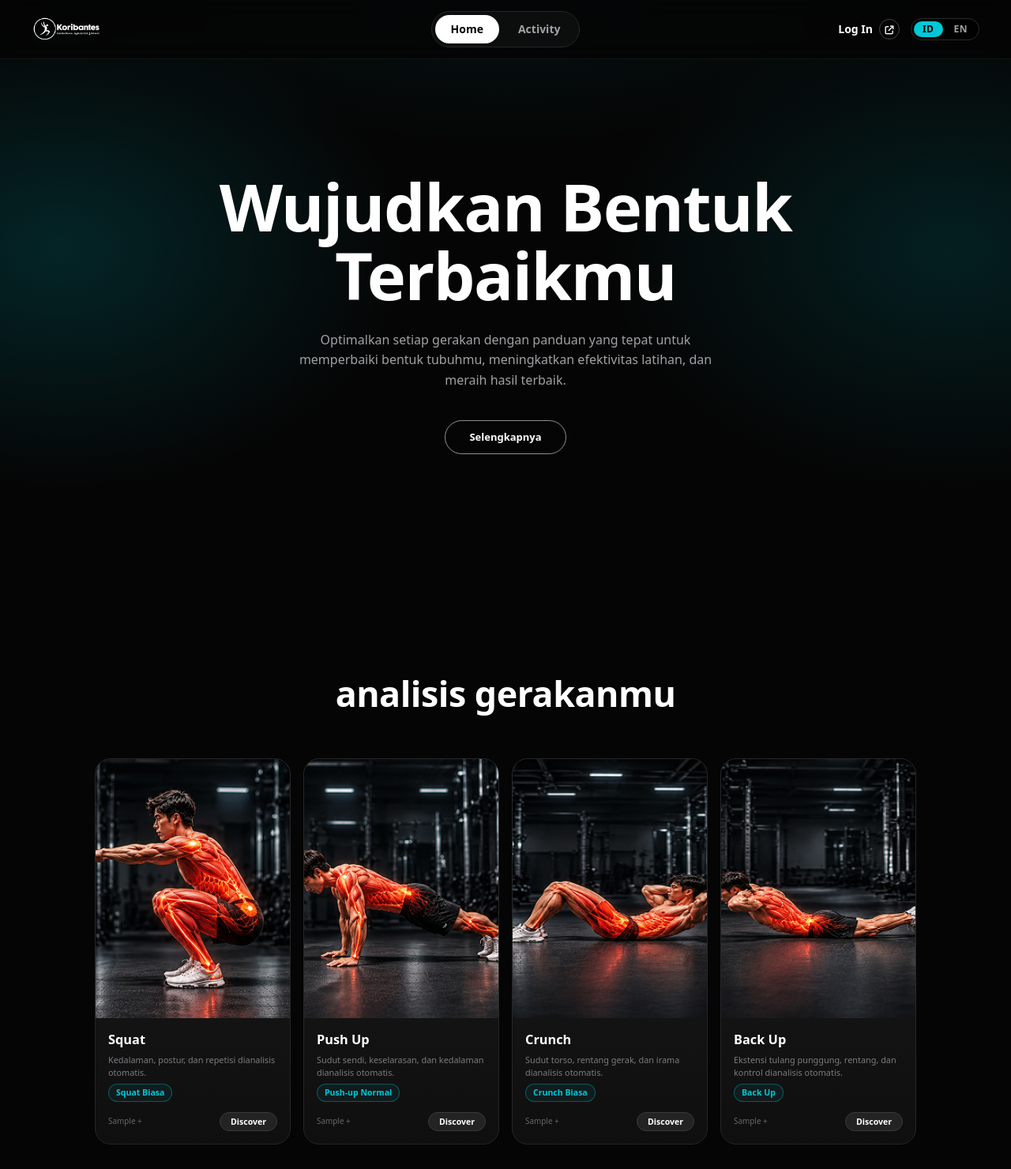
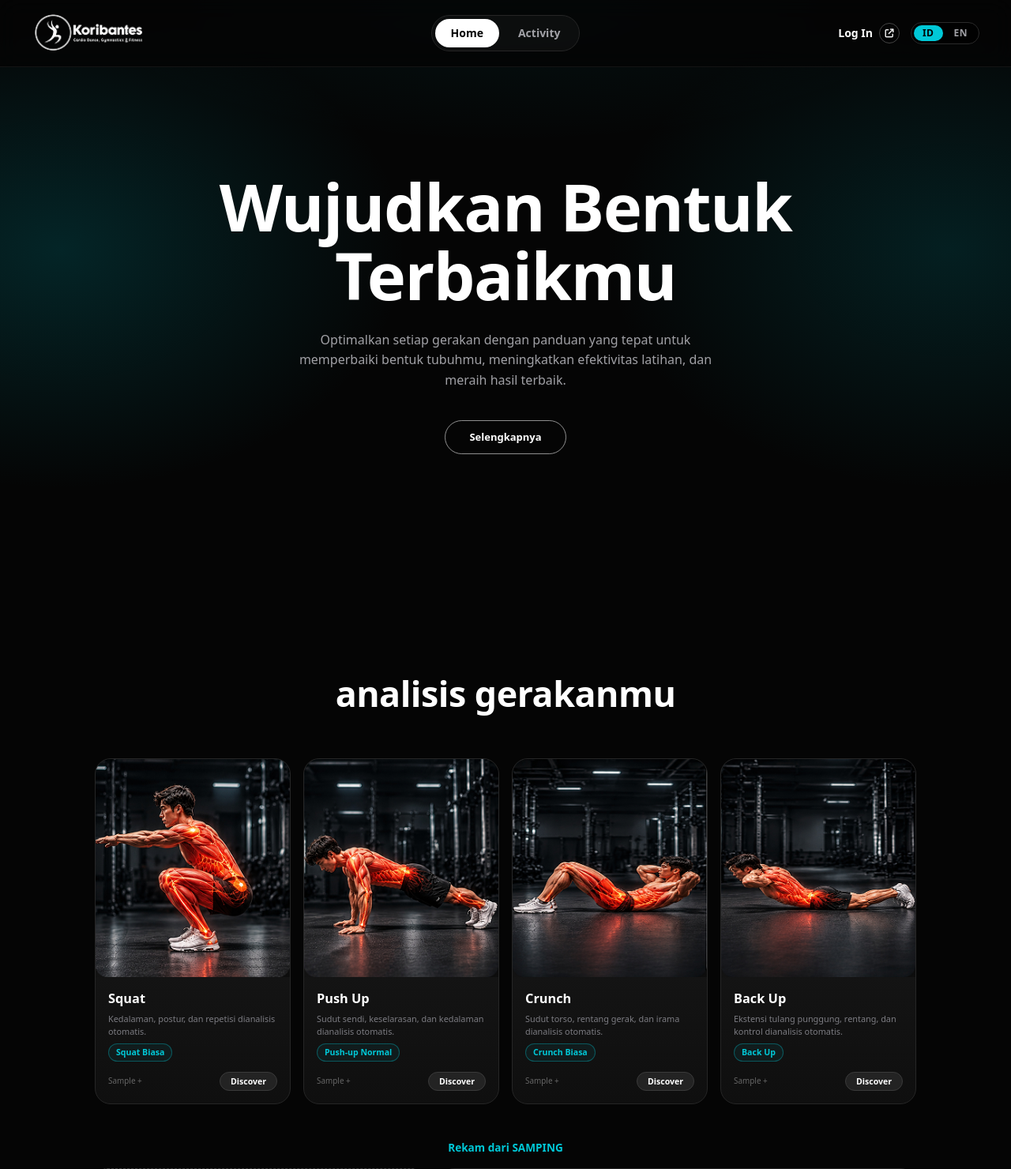
Before and after one commit to JasonSlav/cv-gymcatch, a Flask app: page / in a window 1280 px wide. Shown: the top 1480 px of the page at 79% size. Run offline with Flask 3, Linux system fonts and the light colour scheme.

Commit message:
fix: perbesar logo header (56px) dan center gambar kartu tanpa ikon fallback

```diff
--- a/templates/history.html
+++ b/templates/history.html
@@ -74,7 +74,9 @@
 
         .logo-text { font-weight: 800; font-size: 18px; letter-spacing: 0.3px; line-height: 1; }
 
-        .logo-img { height: 34px; width: auto; display: block; }
+        .logo-img { height: 56px; width: auto; display: block; }
+
+        .footer-logo .logo-img { height: 42px; }
 
         .nav-center {
             display: flex;
@@ -716,7 +718,7 @@
             nav { padding: 12px 14px; gap: 8px; }
             .logo-text { font-size: 15px; }
             .logo-mark { width: 26px; height: 26px; font-size: 12px; }
-            .logo-img { height: 26px; }
+            .logo-img { height: 36px; }
             .nav-pill { padding: 6px 13px; font-size: 12px; }
             .nav-right { gap: 8px; }
             .nav-user-name { display: none; }
--- a/templates/index.html
+++ b/templates/index.html
@@ -98,10 +98,12 @@
         }
 
         .logo-img {
-            height: 34px;
+            height: 56px;
             width: auto;
             display: block;
         }
+
+        .footer-logo .logo-img { height: 42px; }
 
         .nav-center {
             display: flex;
@@ -303,26 +305,18 @@
 
         .movement-media {
             position: relative;
-            aspect-ratio: 3 / 4;
-            display: flex;
-            align-items: center;
-            justify-content: center;
+            display: block;
+            min-height: 240px;
             background:
                 radial-gradient(circle at 50% 34%, rgba(0, 200, 215, 0.16), transparent 66%),
                 linear-gradient(160deg, #242424, #0d0d0d);
         }
 
-        .movement-fallback {
-            font-size: 54px;
-            color: rgba(255, 255, 255, 0.26);
-        }
-
         .movement-img {
-            position: absolute;
-            inset: 0;
+            display: block;
             width: 100%;
-            height: 100%;
-            object-fit: cover;
+            height: auto;
+            margin: 0 auto;
         }
 
         .movement-body {
@@ -834,7 +828,7 @@
             }
             .logo-text { font-size: 15px; }
             .logo-mark { width: 26px; height: 26px; font-size: 12px; }
-            .logo-img { height: 26px; }
+            .logo-img { height: 36px; }
             .nav-pill { padding: 6px 13px; font-size: 12px; }
             .nav-right { gap: 8px; }
             .nav-user-name { display: none; }
@@ -929,7 +923,6 @@
         <div class="movement-cards">
             <article class="movement-card" data-category="squat" tabindex="0">
                 <div class="movement-media">
-                    <i class="fa-solid fa-dumbbell movement-fallback"></i>
                     <img class="movement-img" src="/static/card_squat.png" alt="" onerror="this.remove()">
                 </div>
                 <div class="movement-body">
@@ -947,7 +940,6 @@
 
             <article class="movement-card" data-category="pushup" tabindex="0">
                 <div class="movement-media">
-                    <i class="fa-solid fa-hand-fist movement-fallback"></i>
                     <img class="movement-img" src="/static/card_pushup.png" alt="" onerror="this.remove()">
                 </div>
                 <div class="movement-body">
@@ -965,7 +957,6 @@
 
             <article class="movement-card" data-category="crunch" tabindex="0">
                 <div class="movement-media">
-                    <i class="fa-solid fa-fire movement-fallback"></i>
                     <img class="movement-img" src="/static/card_crunch.png" alt="" onerror="this.remove()">
                 </div>
                 <div class="movement-body">
@@ -983,7 +974,6 @@
 
             <article class="movement-card" data-category="backup" tabindex="0">
                 <div class="movement-media">
-                    <i class="fa-solid fa-arrow-up movement-fallback"></i>
                     <img class="movement-img" src="/static/card_backup.png" alt="" onerror="this.remove()">
                 </div>
                 <div class="movement-body">
```
